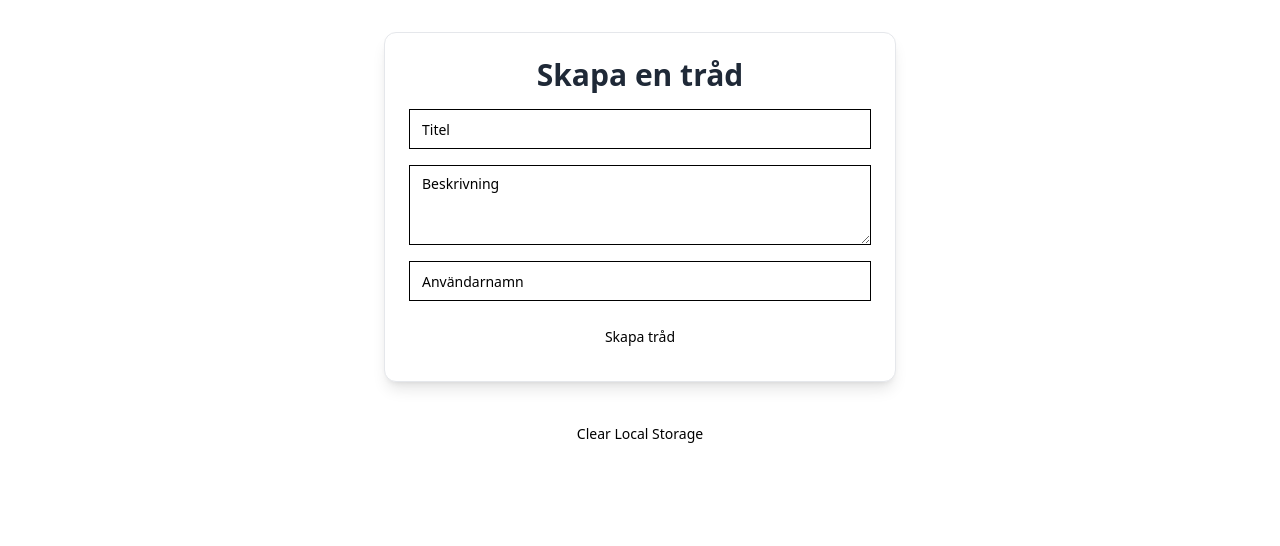
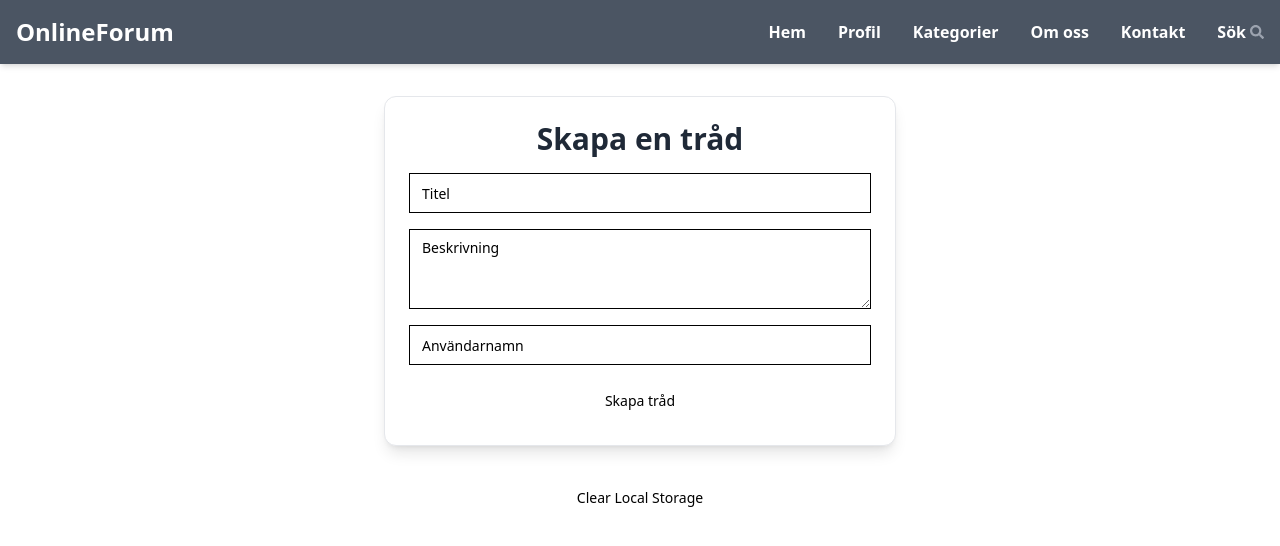
Before and after one commit to lottiger/grupp-forum, a Next.js app: page / in a window 1280 px wide. Shown: the top 546 px of the page. Built offline with nearby package versions, Linux system fonts and the light colour scheme.

Commit message:
adds navbar

```diff
--- a/app/page.tsx
+++ b/app/page.tsx
@@ -4,6 +4,7 @@ import CreateThread from '@/components/CreateThread'
 import { Thread } from '../types'
 import ThreadCard from '@/components/ThreadCard'
 import { Button } from '@/components/ui/button'
+import Navbar from '@/components/Navbar'
 
 function Page() {
   const [threads, setThreads] = useState<Thread[]>([]);
@@ -26,6 +27,7 @@ function Page() {
 
   return (
     <>
+    <Navbar />
       <CreateThread onCreate={handleCreate}/>
       <div>
         <div className="flex justify-center">
--- /dev/null
+++ b/components/Navbar.tsx
@@ -0,0 +1,82 @@
+import { useState } from 'react'
+import Link from 'next/link'
+import { FaSearch, FaBars } from 'react-icons/fa'
+
+const Navbar = (): JSX.Element => {
+  const [isMobileMenuOpen, setIsMobileMenuOpen] = useState(false)
+
+  const toggleMobileMenu = () => {
+    setIsMobileMenuOpen(!isMobileMenuOpen)
+  }
+
+  return (
+    <header className="bg-gray-600 text-white shadow-md">
+      <div className="container mx-auto flex items-center justify-between p-4">
+        {/* Logo */}
+        <div className="flex items-center">
+          <Link href="/">
+            <div className="text-2xl font-bold">OnlineForum</div>
+          </Link>
+        </div>
+
+        {/* Navigation Links (Desktop) */}
+        <nav className="hidden md:flex space-x-8 font-sans font-bold">
+          <Link href="/">
+            <div>Hem</div>
+          </Link>
+          <Link href="/profile">
+            <div>Profil</div>
+          </Link>
+          <Link href="/categories">
+            <div>Kategorier</div>
+          </Link>
+          <Link href="/about">
+            <div>Om oss</div>
+          </Link>
+          <Link href="/contact">
+            <div>Kontakt</div>
+          </Link>
+          <Link href="/search">
+            <div className="flex items-center space-x-1">
+              <div>Sök</div>
+              <FaSearch className="text-gray-400" size={14} />
+            </div>
+          </Link>
+        </nav>
+
+        <div className="md:hidden flex items-center">
+          <FaBars className="text-2xl cursor-pointer" onClick={toggleMobileMenu} />
+        </div>
+      </div>
+
+        {/* Mobile navigation */}
+        {isMobileMenuOpen && (
+          <nav className="md:hidden text-center p-4 space-y-2 text-white rounded-lg shadow-lg font-sans font-bold">
+            <Link href="/">
+              <div onClick={toggleMobileMenu} className="p-2 hover:bg-gray-700 rounded">Hem</div>
+            </Link>
+            <Link href="/categories">
+              <div onClick={toggleMobileMenu} className="p-2 hover:bg-gray-700 rounded">Profil</div>
+            </Link>
+            <Link href="/profile">
+              <div onClick={toggleMobileMenu} className="p-2 hover:bg-gray-700 rounded">Kategorier</div>
+            </Link>
+            <Link href="/about">
+              <div onClick={toggleMobileMenu} className="p-2 hover:bg-gray-700 rounded">Om oss</div>
+            </Link>
+            <Link href="/contact">
+              <div onClick={toggleMobileMenu} className="p-2 hover:bg-gray-700 rounded">Kontakt</div>
+            </Link>
+            <Link href="/search">
+              <div onClick={toggleMobileMenu} className="flex items-center justify-center space-x-1 p-2 hover:bg-gray-700 rounded">
+                <div>Sök</div>
+                <FaSearch className="text-gray-400" size={14} />
+              </div>
+            </Link>
+          </nav>
+        )}
+        </header>
+        )
+      }
+
+export default Navbar
--- a/package.json
+++ b/package.json
@@ -16,6 +16,7 @@
     "next": "14.2.7",
     "react": "^18",
     "react-dom": "^18",
+    "react-icons": "^5.3.0",
     "tailwind-merge": "^2.5.2",
     "tailwindcss-animate": "^1.0.7"
   },
```
Also changed, not shown: 1 other file (tests, documents, lock files or other folders).
